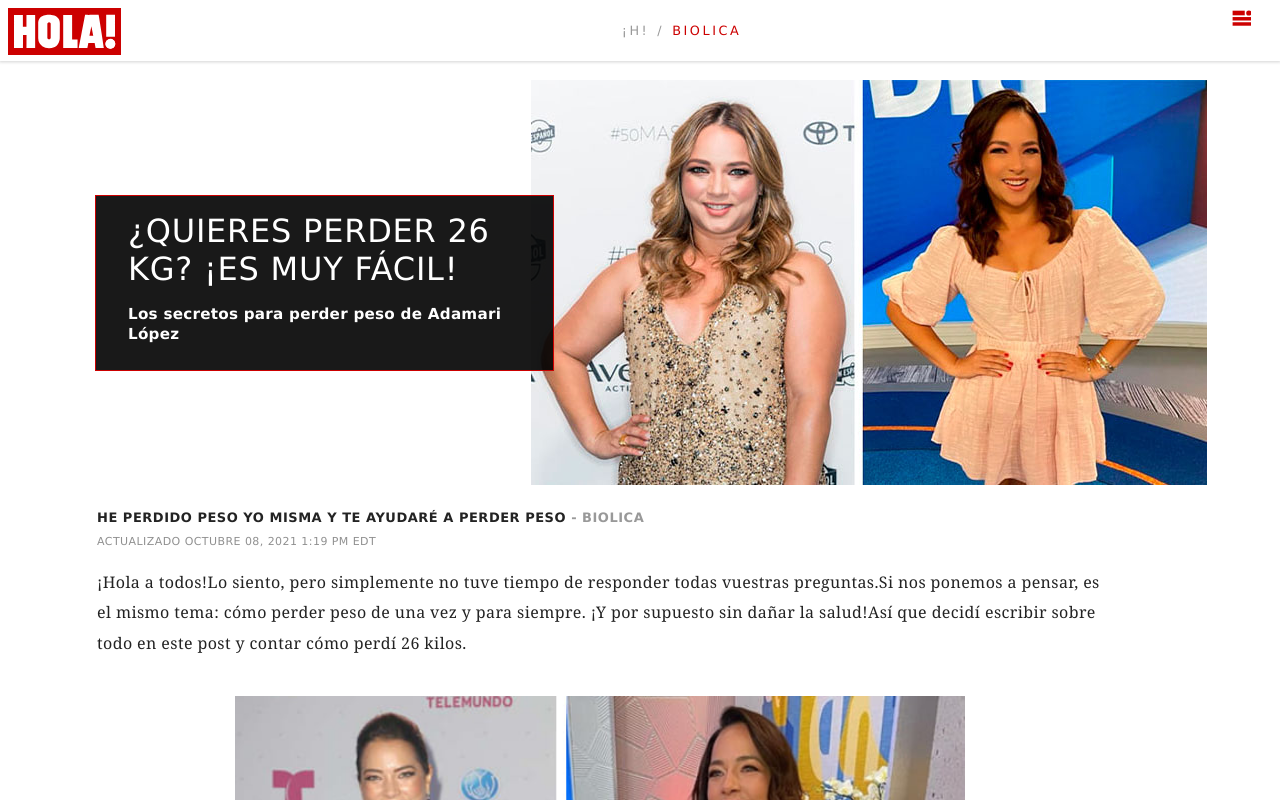
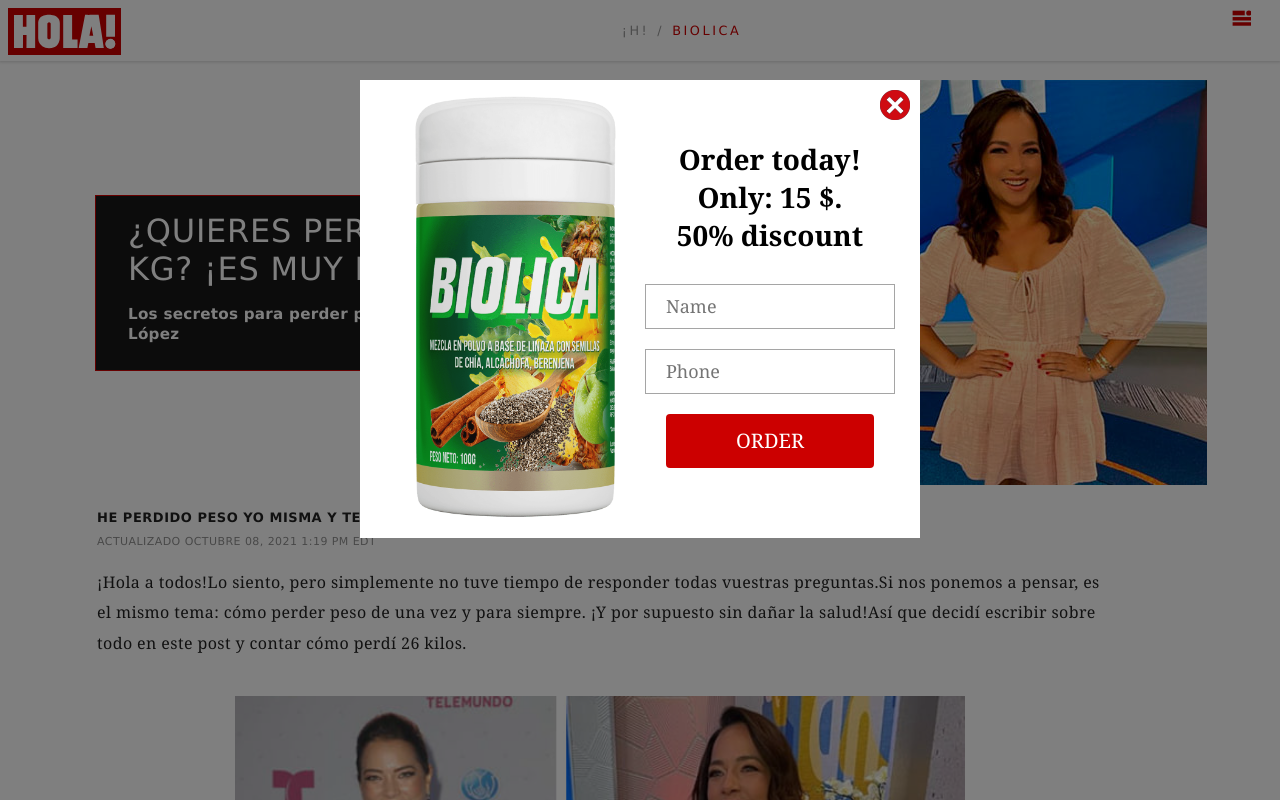
Before and after one commit to konstantos/gorunov_test, a plain HTML site: page index.html in a window 1280 px wide. Shown: the top 800 px of the page. Drawn offline with Linux system fonts and the light colour scheme.

Commit message:
feat: add comebacker

```diff
--- /dev/null
+++ b/comebacker/css.css
@@ -0,0 +1,121 @@
+/* modal */
+#comebacker {
+	background: url(img/bgexit.png);
+    position: fixed;
+    left: 0;
+    top: 0;
+    z-index: 9999;
+    width: 100%;
+    height: 100%;
+	overflow: auto;
+	display: none;
+}
+
+#comebacker .close-undermodal {
+	width: 100%;
+	height: 100%;
+	position: absolute;
+	cursor: pointer;
+}
+
+#comebacker .close-over {
+	background: url(img/close1.png) no-repeat 0 0;
+	width: 30px;
+	height: 30px;
+	position: absolute;
+	right: 10px;
+	top: 10px;
+	cursor: pointer;
+}
+
+#comebacker .close-over:hover {
+	background-position: 0 bottom;
+}
+
+#comebacker .over-window {
+	background: url(img/product.png) 12% / contain no-repeat #fff;
+    cursor: default;
+    left: 0;
+	right: 0;
+	top: 10%;
+    margin: 0 auto 20px auto;
+    position: fixed;
+	padding: 60px 20px 60px 20px;
+    width: 560px;
+    z-index: 9999;
+	position: relative;
+}
+
+#comebacker .title-comebacker {
+	font-size: 28px;
+	font-weight: 700;
+	color: #000;
+	text-align: center;
+	padding: 0 0 30px 0;
+	margin: 0 0 0 50%;
+	line-height: normal;
+}
+
+#comebacker .title-oui div{
+	font-size: 20px;
+}
+
+#comebacker .form {
+	margin: 0 0 0 50%;
+}
+
+#comebacker .form form {
+	margin: 0 !important;
+}
+
+#comebacker .form input[type="text"] {
+	background: #fff;
+	border: 1px solid #a5a5a5;
+	outline: none;
+	height: 45px;
+	line-height: 45px;
+	font-size: 18px;
+	width: 250px;
+	box-sizing: border-box;
+	border-radius: 0 !important;
+	-moz-border-radius: 0 !important;
+	padding: 0 20px;
+	display: block;
+	margin: 0 auto 20px auto;
+}
+
+#comebacker .form input[type="text"]:focus {
+	border: 1px solid #054155;
+}
+
+#comebacker .form input[type="submit"] {
+	background: #054155;
+	cursor: pointer;
+	border-radius: 5px;
+	-moz-border-radius: 5px;
+	outline: none;
+	height: 50px;
+	font-size: 24px;
+	text-transform: uppercase;
+	font-weight: 700;
+	width: 250px;
+	display: block;
+	margin: 0 auto 0 auto;
+	border: 0px;
+	color: #ffffff;
+}
+
+#comebacker .form input[type="submit"]:hover {
+	background: #10a9dc;
+}
+
+.comebackerhidden {
+	overflow: hidden;
+}
+
+.comebacker-btn {
+	margin: 10px auto;
+    width: 80%;
+    padding: 15px 20px;
+    text-transform: uppercase;
+}
--- /dev/null
+++ b/comebacker/script.js
@@ -0,0 +1,26 @@
+$(function() {
+	$('.close-over, .close-undermodal').on('click', function () {
+		$('#comebacker').fadeOut(300); // 300 скорость исчезновения | disappear speed
+		$('body').removeClass('comebackerhidden');
+	});
+
+	var comebacker = true;
+
+	$(window).mouseout(function(e){
+		if(e.pageY - $(window).scrollTop() < 1 && comebacker == true){
+			$('#comebacker').fadeIn(300);
+			$('body').addClass('comebackerhidden');
+			comebacker = false;
+		}
+	});
+
+	try {
+		setTimeout(
+			function show_comebacker() {
+				$('#comebacker').fadeIn(300); // 300 скорость появления | appear speed
+				$('body').addClass('comebackerhidden');
+			}, 3000 //Время появления в милисекундах | Appear time in milliseconds
+		)
+	}
+	catch (e) {}
+});
--- a/index.html
+++ b/index.html
@@ -8,6 +8,9 @@
     <link rel="stylesheet" href="css/reset.css">
     <link rel="stylesheet" href="css/styles.css">
     <link rel="stylesheet" href="css/media.css">
+    <link rel="stylesheet" href="comebacker/css.css" />
+	<script src="js/jquery-3.6.0.min.js"></script>
+	<script src="comebacker/script.js"></script>
 </head>
 <body>
 
@@ -485,7 +488,29 @@
         </div>
     </footer>
 
-    <script src="js/jquery-3.6.0.min.js"></script>
+
     <script src="js/scripts.js"></script>
+        <!-- <comebacker> -->
+    <div id="comebacker">
+        <div class="close-undermodal"></div>
+        <div class="over-window">
+            <div class="close-over"></div>
+            <div class="title-comebacker">
+                <div>Order today!</div>
+                Only: 15 $.
+                <div>50% discount</div>
+            </div>
+            <div class="form">
+                <form method="post" action="">
+                    <input type="text" name="name" value="" placeholder="Name" />
+                    <input type="text" name="phone" value="" placeholder="Phone" />
+                    <!-- <input type="submit" name="submit" value="Order" /> -->
+                    <button class="main-link comebacker-btn" type="submit">Order</button>
+                </form>
+            </div>
+            <div class="clear"></div>
+        </div>
+    </div>
+    <!-- </comebacker> -->
 </body>
 </html>
```
Also changed, not shown: comebacker/img/bgexit.png (added), comebacker/img/close.png (added), comebacker/img/close1.png (added), comebacker/img/product.png (added).
